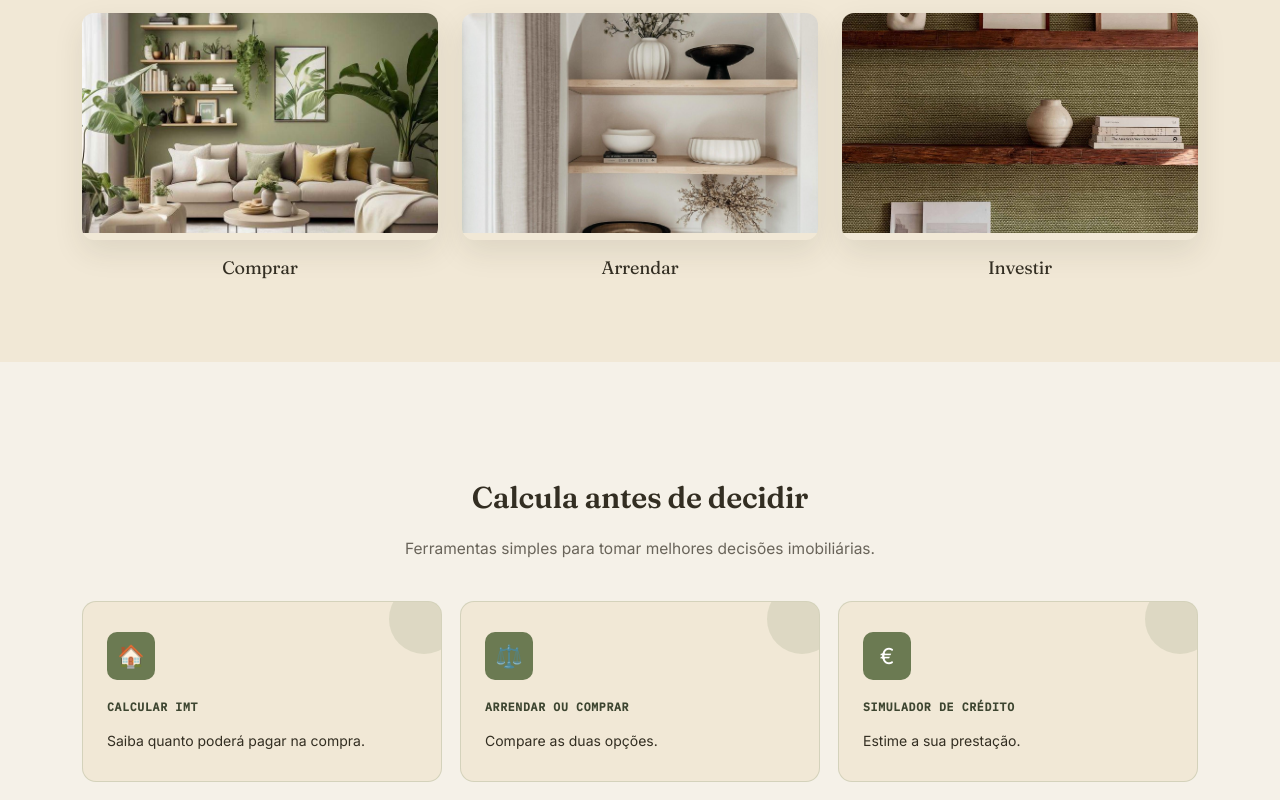
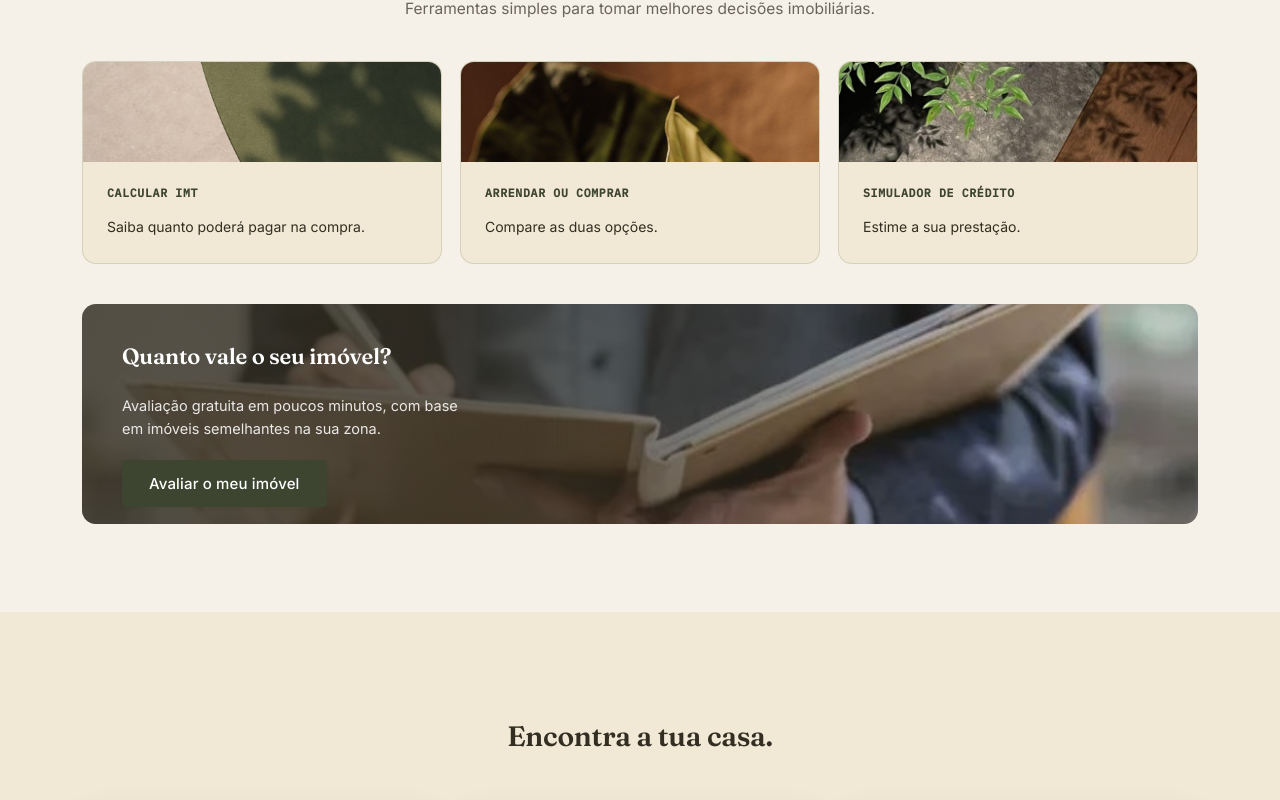
Before and after one commit to andreiadetails-byte/portal-imobiliario, a Next.js app: page / in a window 1280 px wide. Shown: the part 2093-2893 px from the top of the page. Built offline with nearby package versions, Linux system fonts and the light colour scheme; no server answers; the database is empty.

Commit message:
Mover calculadoras apos banner, remover emojis por imagens pequenas

```diff
--- a/app/page.js
+++ b/app/page.js
@@ -498,6 +498,65 @@ export default function HomePage() {
         </div>
       </section>
 
+      <section style={{ padding: '88px 0' }}>
+        <div className="wrap">
+          <div style={{ textAlign: 'center', maxWidth: 560, margin: '0 auto 40px' }}>
+            <h2 className="display" style={{ fontSize: 30, marginBottom: 10 }}>Calcula antes de decidir</h2>
+            <p style={{ fontSize: 15.5, color: 'var(--text-soft)' }}>
+              Ferramentas simples para tomar melhores decisões imobiliárias.
+            </p>
+          </div>
+
+          <div className="simulators-row" style={{ display: 'grid', gridTemplateColumns: 'repeat(3, 1fr)', gap: 18 }}>
+            {[
+              { href: '/simulador-imt', img: '/mood/parede-bege.jpg', title: 'CALCULAR IMT', text: 'Saiba quanto poderá pagar na compra.' },
+              { href: '/simulador-arrendar-comprar', img: '/mood/luz-janela.jpg', title: 'ARRENDAR OU COMPRAR', text: 'Compare as duas opções.' },
+              { href: '/simulador-credito', img: '/mood/folha-terracota.jpg', title: 'SIMULADOR DE CRÉDITO', text: 'Estime a sua prestação.' },
+            ].map((card) => (
+              <Link
+                key={card.href}
+                href={card.href}
+                className="card-hover-lift decision-card"
+                style={{
+                  display: 'block', textDecoration: 'none', background: 'var(--plaster)',
+                  border: '1px solid rgba(126,143,106,0.25)', borderRadius: 14, overflow: 'hidden',
+                }}
+              >
+                <div style={{ height: 100, overflow: 'hidden' }}>
+                  <img src={card.img} alt="" style={{ width: '100%', height: '100%', objectFit: 'cover' }} />
+                </div>
+                <div style={{ padding: '22px 24px 26px' }}>
+                <div style={{
+                  fontFamily: 'IBM Plex Mono, monospace', fontSize: 11.5, letterSpacing: '0.06em',
+                  color: 'var(--telha)', fontWeight: 600, marginBottom: 8,
+                }}>
+                  {card.title}
+                </div>
+                <p style={{ fontSize: 14, color: 'var(--ink)', lineHeight: 1.5, marginBottom: 0 }}>
+                  {card.text}
+                </p>
+                </div>
+              </Link>
+            ))}
+          </div>
+
+          <div style={{
+            position: 'relative', borderRadius: 14, overflow: 'hidden', height: 220, marginTop: 40,
+            backgroundImage: 'url(/images/avaliacao-foto.jpg)', backgroundSize: 'cover', backgroundPosition: 'center center',
+          }}>
+            <div style={{
+              position: 'absolute', inset: 0,
+              background: 'linear-gradient(90deg, rgba(51,46,34,0.82) 0%, rgba(51,46,34,0.78) 40%, rgba(51,46,34,0.15) 100%)',
+            }} />
+            <div style={{ position: 'relative', padding: '36px 40px', maxWidth: 440, height: '100%', display: 'flex', flexDirection: 'column', justifyContent: 'center' }}>
+              <h2 className="display" style={{ fontSize: 22, marginBottom: 8, color: '#fff' }}>{t('home_valuation_title')}</h2>
+              <p style={{ fontSize: 14.5, color: 'rgba(255,255,255,0.88)', marginBottom: 20 }}>{t('home_valuation_sub')}</p>
+              <Link href="/valuation" className="btn btn-primary" style={{ width: 'fit-content' }}>{t('home_valuation_btn')}</Link>
+            </div>
+          </div>
+        </div>
+      </section>
+
       <section style={{ padding: '80px 0', background: 'var(--plaster)' }}>
         <div className="wrap" style={{ textAlign: 'center' }}>
           <h2 className="display" style={{ fontSize: 28, marginBottom: 44, color: 'var(--ink)' }}>
@@ -520,70 +579,6 @@ export default function HomePage() {
         </div>
       </section>
 
-      <section style={{ padding: '88px 0' }}>
-        <div className="wrap">
-          <div style={{ textAlign: 'center', maxWidth: 560, margin: '0 auto 40px' }}>
-            <h2 className="display" style={{ fontSize: 30, marginBottom: 10 }}>Calcula antes de decidir</h2>
-            <p style={{ fontSize: 15.5, color: 'var(--text-soft)' }}>
-              Ferramentas simples para tomar melhores decisões imobiliárias.
-            </p>
-          </div>
-
-          <div className="simulators-row" style={{ display: 'grid', gridTemplateColumns: 'repeat(3, 1fr)', gap: 18 }}>
-            {[
-              { href: '/simulador-imt', icon: '🏠', title: 'CALCULAR IMT', text: 'Saiba quanto poderá pagar na compra.' },
-              { href: '/simulador-arrendar-comprar', icon: '⚖️', title: 'ARRENDAR OU COMPRAR', text: 'Compare as duas opções.' },
-              { href: '/simulador-credito', icon: '€', title: 'SIMULADOR DE CRÉDITO', text: 'Estime a sua prestação.' },
-            ].map((card) => (
-              <Link
-                key={card.href}
-                href={card.href}
-                className="card-hover-lift decision-card"
-                style={{
-                  display: 'block', textDecoration: 'none', background: 'var(--plaster)',
-                  border: '1px solid rgba(126,143,106,0.25)', borderRadius: 14, padding: '30px 24px',
-                  position: 'relative', overflow: 'hidden',
-                }}
-              >
-                <div style={{
-                  position: 'absolute', top: -18, right: -18, width: 70, height: 70, borderRadius: '50%',
-                  background: 'rgba(126,143,106,0.18)',
-                }} />
-                <div style={{
-                  width: 48, height: 48, borderRadius: 10, background: 'var(--azulejo)', color: '#fff',
-                  display: 'flex', alignItems: 'center', justifyContent: 'center', fontSize: 22, marginBottom: 18, position: 'relative',
-                }}>
-                  {card.icon}
-                </div>
-                <div style={{
-                  fontFamily: 'IBM Plex Mono, monospace', fontSize: 11.5, letterSpacing: '0.06em',
-                  color: 'var(--telha)', fontWeight: 600, marginBottom: 8,
-                }}>
-                  {card.title}
-                </div>
-                <p style={{ fontSize: 14, color: 'var(--ink)', lineHeight: 1.5, marginBottom: 0 }}>
-                  {card.text}
-                </p>
-              </Link>
-            ))}
-          </div>
-
-          <div style={{
-            position: 'relative', borderRadius: 14, overflow: 'hidden', height: 220, marginTop: 40,
-            backgroundImage: 'url(/images/avaliacao-foto.jpg)', backgroundSize: 'cover', backgroundPosition: 'center center',
-          }}>
-            <div style={{
-              position: 'absolute', inset: 0,
-              background: 'linear-gradient(90deg, rgba(51,46,34,0.82) 0%, rgba(51,46,34,0.78) 40%, rgba(51,46,34,0.15) 100%)',
-            }} />
-            <div style={{ position: 'relative', padding: '36px 40px', maxWidth: 440, height: '100%', display: 'flex', flexDirection: 'column', justifyContent: 'center' }}>
-              <h2 className="display" style={{ fontSize: 22, marginBottom: 8, color: '#fff' }}>{t('home_valuation_title')}</h2>
-              <p style={{ fontSize: 14.5, color: 'rgba(255,255,255,0.88)', marginBottom: 20 }}>{t('home_valuation_sub')}</p>
-              <Link href="/valuation" className="btn btn-primary" style={{ width: 'fit-content' }}>{t('home_valuation_btn')}</Link>
-            </div>
-          </div>
-        </div>
-      </section>
 
       <section style={{ padding: '20px 0 88px' }}>
         <div className="wrap">
```
